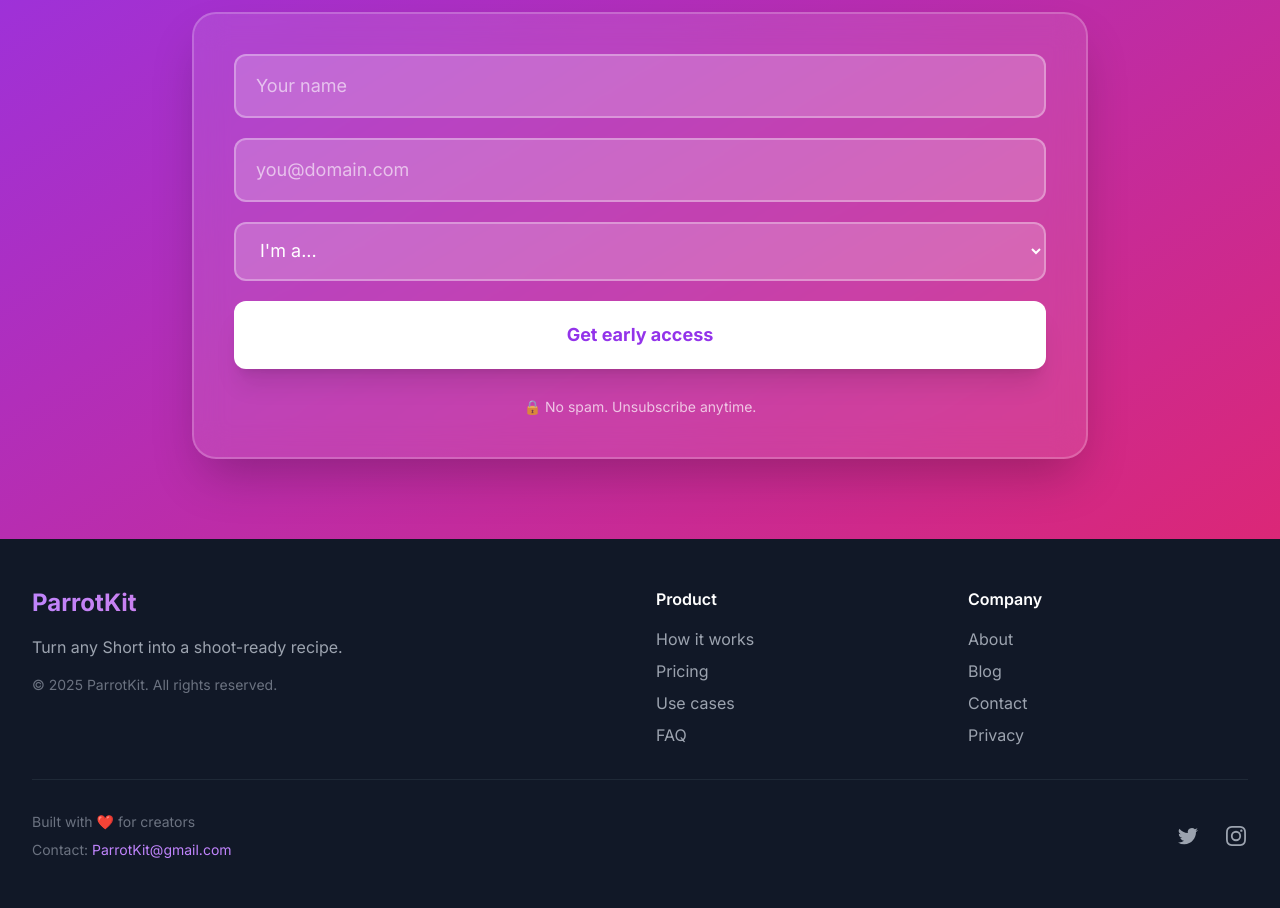
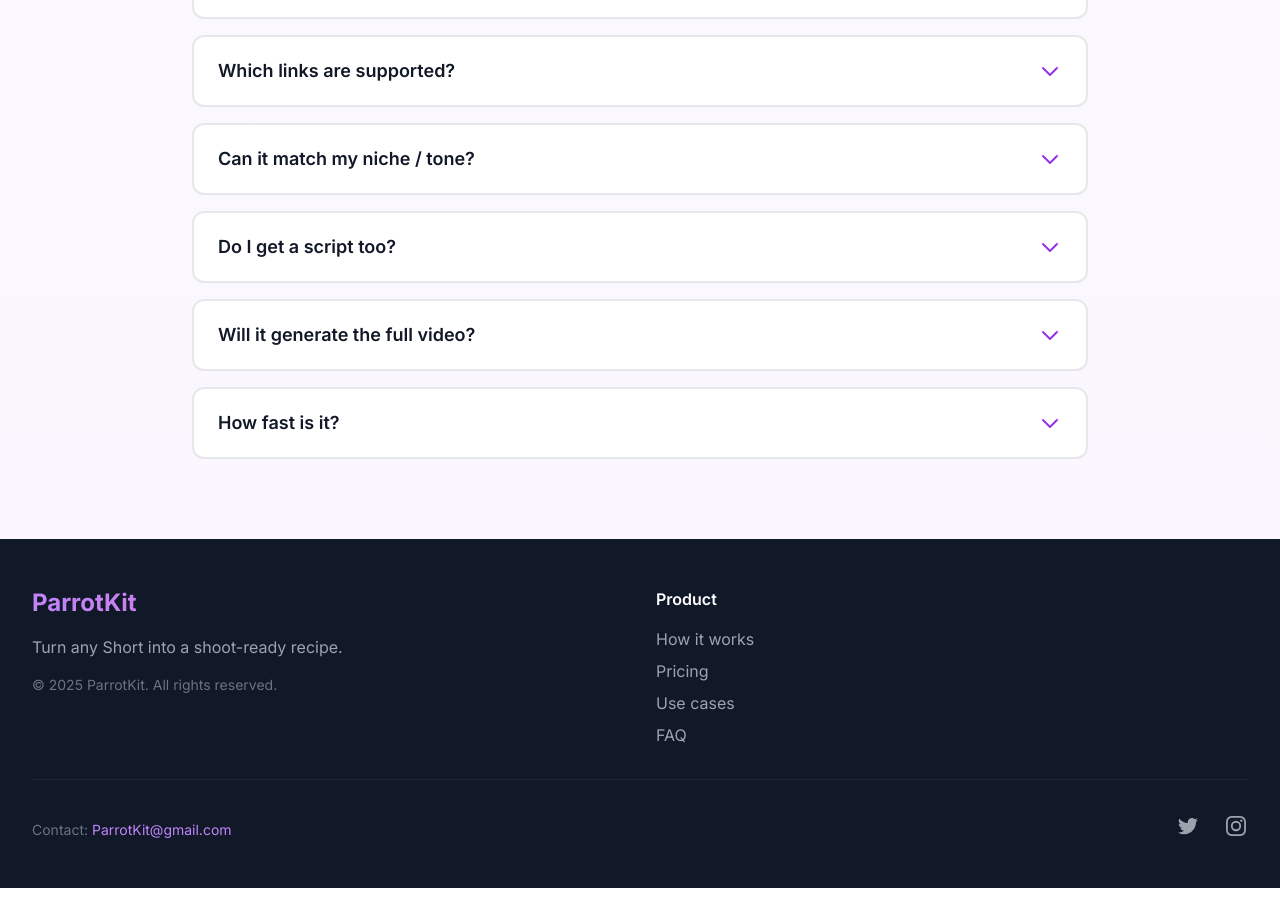
Before and after one commit to YEAAAAAAAAAAp/parrot-kit, a Next.js app: page / in a window 1280 px wide. Shown: the part 6040-6948 px from the top of the page. Built offline with nearby package versions, Linux system fonts and the light colour scheme.

Commit message:
[PK-5] 수정사항 반영 (260103)

```diff
--- a/app/page.tsx
+++ b/app/page.tsx
@@ -85,8 +85,8 @@
       <UseCases />
       <WhyUs />
       <Pricing />
+      <FinalCTA />
       <FAQ />
-      <FinalCTA />
       <Footer />
     </main>
   )
--- a/components/Footer.tsx
+++ b/components/Footer.tsx
@@ -24,23 +24,10 @@
               <li><a href="#faq" className="hover:text-white transition">FAQ</a></li>
             </ul>
           </div>
-
-          <div>
-            <h4 className="font-semibold mb-4">Company</h4>
-            <ul className="space-y-2 text-gray-400">
-              <li><a href="#" className="hover:text-white transition">About</a></li>
-              <li><a href="#" className="hover:text-white transition">Blog</a></li>
-              <li><a href="mailto:ParrotKit@gmail.com" className="hover:text-white transition">Contact</a></li>
-              <li><a href="#" className="hover:text-white transition">Privacy</a></li>
-            </ul>
-          </div>
         </div>
 
         <div className="border-t border-gray-800 mt-8 pt-8 flex flex-col md:flex-row justify-between items-center">
           <div className="text-center md:text-left">
-            <p className="text-gray-500 text-sm">
-              Built with ❤️ for creators
-            </p>
             <p className="text-gray-500 text-sm mt-2">
               Contact: <a href="mailto:ParrotKit@gmail.com" className="text-purple-400 hover:text-purple-300 transition">ParrotKit@gmail.com</a>
             </p>
```
